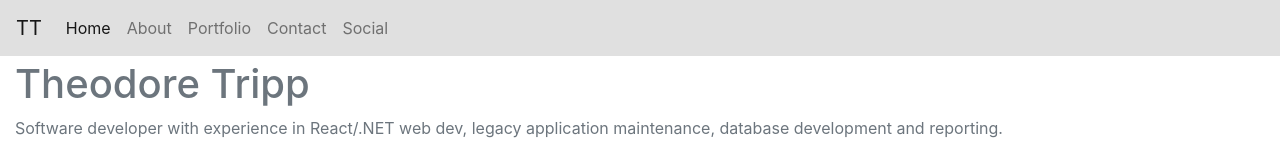
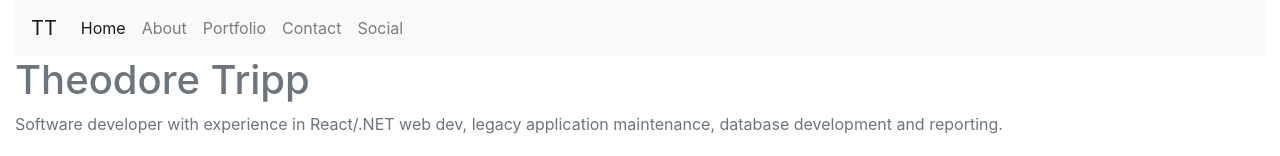
Before and after one commit to theodoretripp/portfolio, a React (Create React App) app: page / in a window 1280 px wide. Shown: the top 156 px of the page. Built offline with nearby package versions, Linux system fonts and the light colour scheme.

Commit message:
Fix navbar to push content down page when expanding.

```diff
--- a/src/App.css
+++ b/src/App.css
@@ -1,5 +1,5 @@
 
-body { padding-top: 60px; }
+
 
 h4 {
   min-height: 53px;
--- a/src/NavComponent.js
+++ b/src/NavComponent.js
@@ -2,7 +2,7 @@
 
 const Nav = props => {
   return (
-    <nav className="navbar fixed-top navbar-expand-lg navbar-light">
+    <nav className="navbar navbar-expand-lg navbar-light bg-light">
       <a className="navbar-brand" href="">
         TT
       </a>
```
